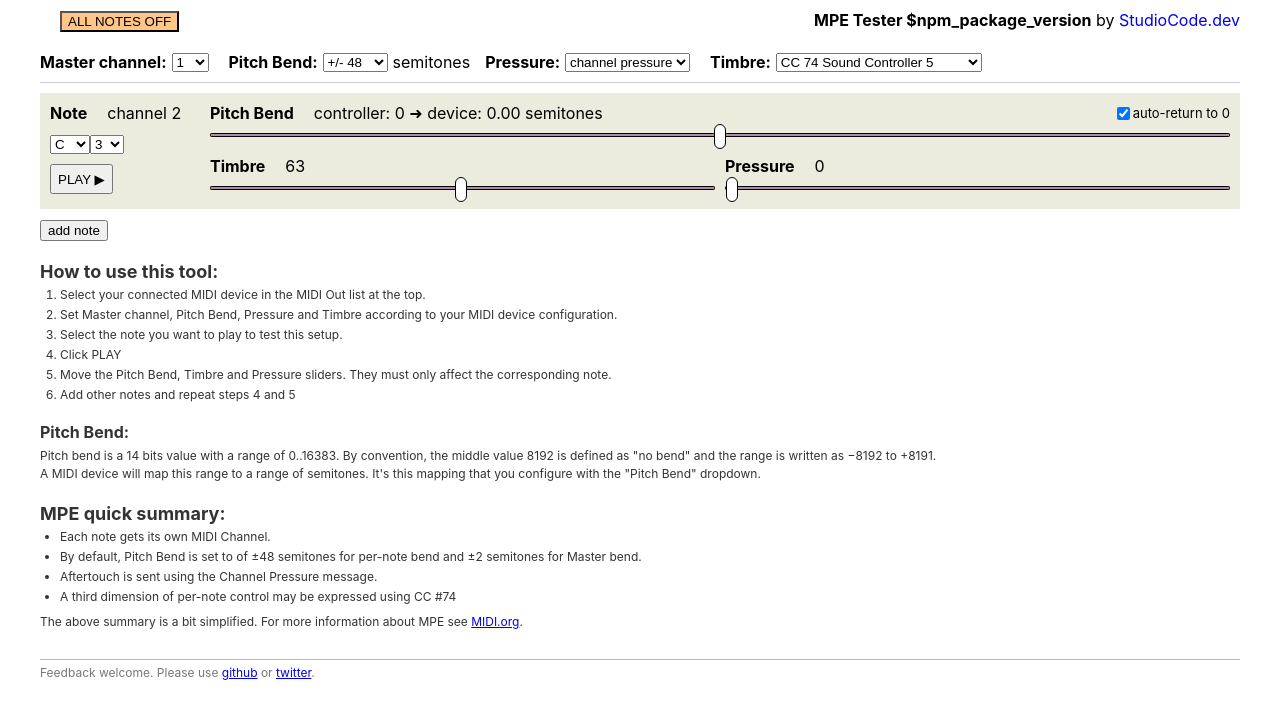
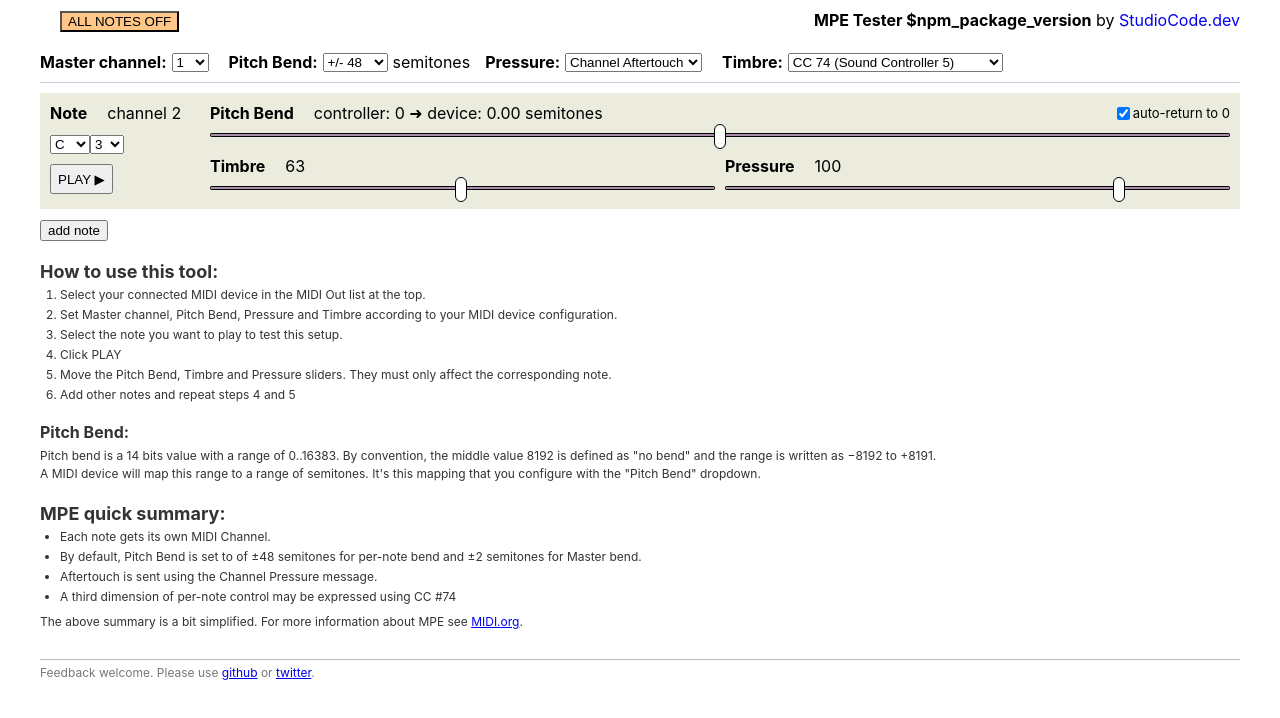
Before and after one commit to francoisgeorgy/mpe-tester, a React (Create React App) app: page / in a window 1280 px wide. Shown: the top 718 px of the page. Built offline with nearby package versions, Linux system fonts and the light colour scheme.

Commit message:
align names with mpe-monitor

```diff
--- a/package.json
+++ b/package.json
@@ -1,6 +1,6 @@
 {
   "name": "mpe-tester",
-  "version": "0.5.0",
+  "version": "0.5.1",
   "private": true,
   "homepage": "./",
   "dependencies": {
--- a/src/components/Config.tsx
+++ b/src/components/Config.tsx
@@ -68,16 +68,16 @@ export const Config = observer(() => {
             <div className="row">
                 <label>Pressure:</label>
                 <select value={state.pressureController} onChange={selectPressureController}>
-                    <option value={CHAN_PRESS}>channel pressure</option>
-                    <option value={POLY_PRESS}>poly pressure</option>
-                    <option value={CC11}>CC 11</option>
+                    <option value={CHAN_PRESS}>Channel Aftertouch</option>
+                    <option value={POLY_PRESS}>Poly Aftertouch</option>
+                    <option value={CC11}>CC #11</option>
                 </select>
             </div>
 
             <div className="row">
                 <label>Timbre:</label>
                 <select value={state.timbreCC} onChange={e => state.setTimbreCC(parseInt(e.target.value))}>
-                    {CC_SHORT.map((name, number)=> <option value={number} key={number}>CC {number} {name}</option>)}
+                    {CC_SHORT.map((name, number)=> <option value={number} key={number}>CC {number} ({name})</option>)}
                 </select>
             </div>
 
--- a/src/components/Drone.tsx
+++ b/src/components/Drone.tsx
@@ -39,7 +39,7 @@ export const Drone = observer(({voice}: VoiceProps) => {
             midi.noteOff(noteNumber(voice.drone.note, voice.drone.octave), 127, voice.channel);
             voice.drone.playing = false;
         } else {
-            midi.noteOn(noteNumber(voice.drone.note, voice.drone.octave), 1, voice.channel);
+            midi.noteOn(noteNumber(voice.drone.note, voice.drone.octave), 100, voice.channel);
             voice.drone.playing = true;
         }
     };
--- a/src/components/Pressure.tsx
+++ b/src/components/Pressure.tsx
@@ -6,7 +6,7 @@ import {CC11, CHAN_PRESS, ChannelProps, POLY_PRESS} from "../stores/StateStore";
 export const Pressure = observer(({channel}: ChannelProps) => {
 
     const { midiStore: midi, stateStore: state } = useStores();
-    const [value, setValue] = useState(0);
+    const [value, setValue] = useState(100);
 
     const updateValue = (e: React.ChangeEvent<HTMLInputElement>) => {
         const v: number = parseInt(e.target.value, 10);             //TODO: check that v != NaN
```
